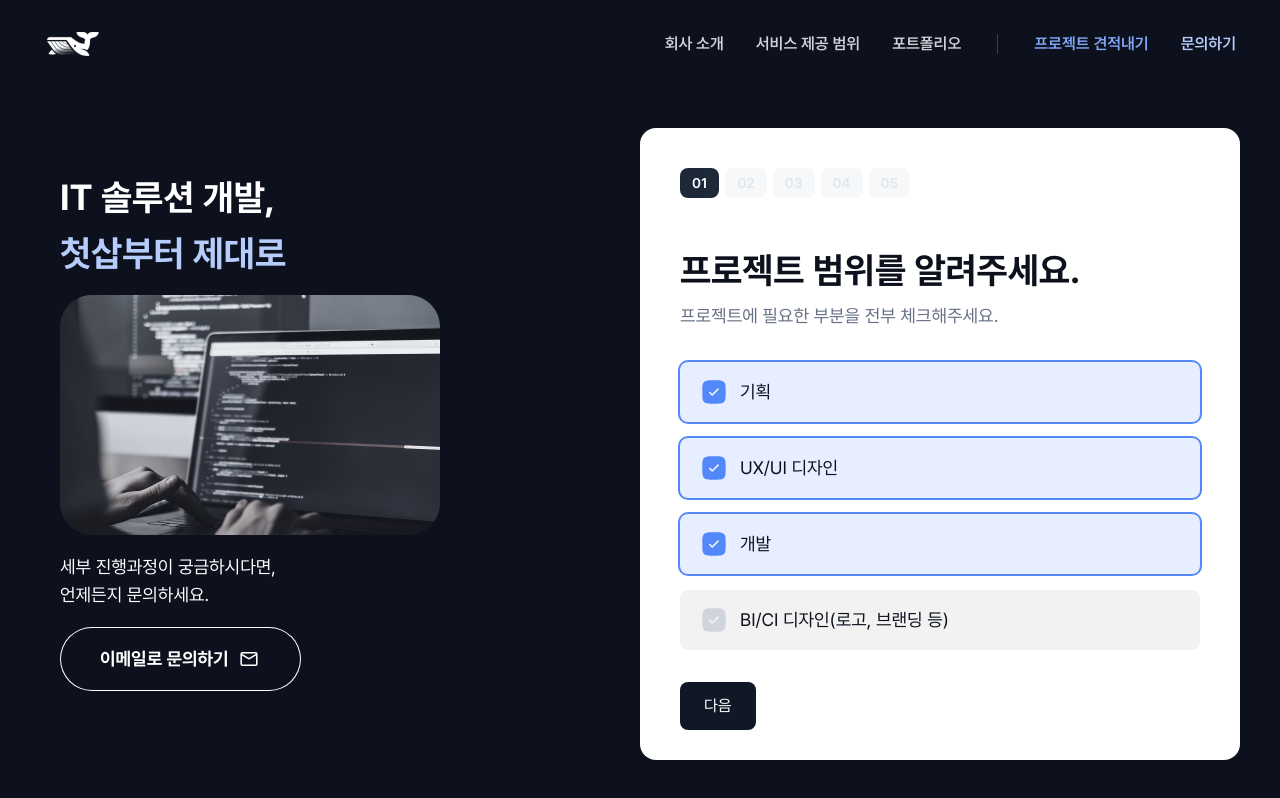
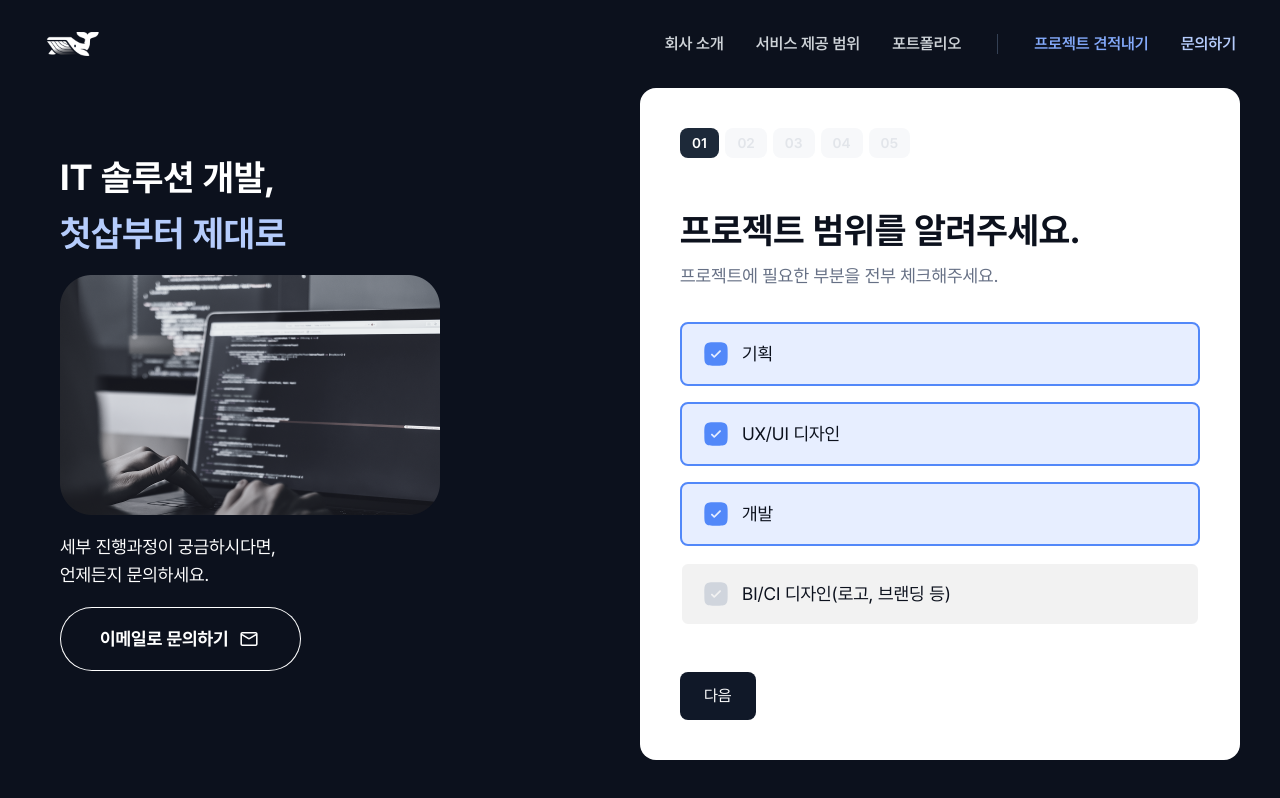
Before and after one commit to Hingoray-Develop/ww-homepage, a Next.js app: page /cost-calculator in a window 1280 px wide. Built offline with nearby package versions, Linux system fonts and the light colour scheme.

Commit message:
Fix layout issues

```diff
--- a/src/app/cost-calculator/CostCalculatorLeft.tsx
+++ b/src/app/cost-calculator/CostCalculatorLeft.tsx
@@ -7,21 +7,13 @@ import MailIcon from "@/assets/icons/line/mail.svg?react";
 import Link from "next/link";
 import { Button } from "@/components";
 
-/**
- * <ai_context>
- * Left-side component for cost-calculator steps,
- * featuring an image, title, and "회사소개서 다운로드" button.
- * Updated to fill ~50% of screen width, no border radius, bigger layout.
- * </ai_context>
- */
-
 export default function CostCalculatorLeft() {
   return (
     <Frame
       col
       w="100%"
       h="100%"
-      alignment="top-left"
+      alignment="center"
       bg={colors.neutral[950]}
       pl={20}
     >
--- a/src/app/cost-calculator/StepFour.tsx
+++ b/src/app/cost-calculator/StepFour.tsx
@@ -3,13 +3,6 @@
 import React, { useState, useEffect } from "react";
 import { Body1, Body2, Frame, Heading2 } from "@/atoms";
 import { colors } from "@/styles";
-
-/**
- * <ai_context>
- * StepFour: with basic email validation
- * - 유효성 검사 후, 잘못된 이메일은 경고 메시지 표시 & 제출 버튼 비활성화
- * </ai_context>
- */
 
 interface CostCalculatorOption {
   durationMin: number;
@@ -102,6 +95,8 @@ export default function StepFour({
   }
 
   return (
+    <>
+      <Frame col w="100%" flex={1} overflow="scroll">
         <div>
           <Heading2 fontColor={colors.neutral[950]} pb={8}>
             연락처를 알려주세요.
@@ -109,7 +104,7 @@ export default function StepFour({
           <Body1 fontColor={colors.neutral[500]} pb={32}>
             작성하신 이메일로 견적서가 보내질 예정이에요.
           </Body1>
-
+        </div>
         <input
           type="email"
           placeholder="이메일"
@@ -121,16 +116,16 @@ export default function StepFour({
             borderRadius: 8,
             marginBottom: 20,
             backgroundColor: colors.neutral[100],
-          outline: `1px solid ${colors.neutral[100]}`,
+            border: `1px solid ${colors.neutral[100]}`,
             color: colors.neutral[950],
           }}
           onFocus={(e) => {
             e.target.style.backgroundColor = colors.neutral[100];
-          e.target.style.outline = `1px solid ${colors.neutral[300]}`;
+            e.target.style.border = `1px solid ${colors.neutral[300]}`;
           }}
           onBlur={(e) => {
             e.target.style.backgroundColor = colors.neutral[100];
-          e.target.style.outline = "none";
+            e.target.style.border = `1px solid ${colors.neutral[100]}`;
           }}
           disabled={isSubmitting}
         />
@@ -140,9 +135,11 @@ export default function StepFour({
           </div>
         )}
 
+        <div>
           <Body2 fontColor={colors.neutral[500]} pb={8}>
             추가 문의 사항이 있으신가요?
           </Body2>
+        </div>
         <textarea
           placeholder="내용을 입력하세요."
           value={additionalNotes}
@@ -154,22 +151,22 @@ export default function StepFour({
             borderRadius: 8,
             marginBottom: 24,
             backgroundColor: colors.neutral[100],
-          outline: `1px solid ${colors.neutral[100]}`,
+            border: `1px solid ${colors.neutral[100]}`,
             resize: "none",
             color: colors.neutral[950],
           }}
           onFocus={(e) => {
             e.target.style.backgroundColor = colors.neutral[100];
-          e.target.style.outline = `1px solid ${colors.neutral[300]}`;
+            e.target.style.border = `1px solid ${colors.neutral[300]}`;
           }}
           onBlur={(e) => {
             e.target.style.backgroundColor = colors.neutral[100];
-          e.target.style.outline = "none";
+            e.target.style.border = `1px solid ${colors.neutral[100]}`;
           }}
           disabled={isSubmitting}
         />
-
-      <Frame pb={40}>
+      </Frame>
+      <Frame pb={40} alignment="left" w="100%">
         <button
           onClick={handleSubmit}
           disabled={isSubmitting || !!emailError || email.length === 0}
@@ -197,6 +194,6 @@ export default function StepFour({
           )}
         </button>
       </Frame>
-    </div>
+    </>
   );
 }
--- a/src/app/cost-calculator/StepOne.tsx
+++ b/src/app/cost-calculator/StepOne.tsx
@@ -50,13 +50,15 @@ export default function StepOne({ scopes, setScopes, onNext }: StepOneProps) {
 
   return (
     <>
-      <Frame col w="100%">
+      <Frame col w="100%" flex={1} overflow="scroll">
+        <div>
           <Heading2 fontColor={colors.neutral[950]} pb={8}>
             프로젝트 범위를 알려주세요.
           </Heading2>
           <Body1 fontColor={colors.neutral[500]}>
             프로젝트에 필요한 부분을 전부 체크해주세요.
           </Body1>
+        </div>
         <Frame col w="100%" gap={16} py={32}>
           {STEP_OPTIONS.map((opt) => {
             const checked = scopes.includes(opt);
@@ -72,9 +74,7 @@ export default function StepOne({ scopes, setScopes, onNext }: StepOneProps) {
                   padding: "16px 20px",
                   borderRadius: 8,
                   cursor: "pointer",
-                  boxShadow: checked
-                    ? "0px 0px 0px 2px #5288F9"
-                    : "0px 0px 0px 2px transparent",
+                  border: checked ? "2px solid #5288F9" : "2px solid #ffffff",
                 }}
               >
                 {checked ? <CheckedIcon /> : <UncheckedIcon />}
@@ -84,7 +84,7 @@ export default function StepOne({ scopes, setScopes, onNext }: StepOneProps) {
           })}
         </Frame>
       </Frame>
-      <Frame pb={40}>
+      <Frame pb={40} alignment="left" w="100%">
         <button
           onClick={onNext}
           disabled={isDisabled}
--- a/src/app/cost-calculator/StepThree.tsx
+++ b/src/app/cost-calculator/StepThree.tsx
@@ -348,19 +348,20 @@ export default function StepThree({
   };
 
   return (
-    <div style={{ position: "relative" }}>
+    <>
+      <Frame col w="100%" flex={1} overflow="scroll">
+        <div>
           <Heading2 fontColor={colors.neutral[950]} pb={8}>
             구현이 필요한 기능을 골라주세요.
           </Heading2>
           <Body1 fontColor={colors.neutral[500]} pb={32}>
             필요한 기능들을 고를수록 정확한 견적을 보내드려요.
           </Body1>
-
+        </div>
         <div style={{ position: "relative" }}>
           <div
             className="hide-scrollbar"
             style={{
-            maxHeight: 450,
               overflowY: "scroll",
               opacity: isOnlyBiCi ? 0.2 : 1,
               pointerEvents: isOnlyBiCi ? "none" : "auto",
@@ -397,7 +398,6 @@ export default function StepThree({
                       subCategoryKey,
                       isSelected
                     );
-
                     return (
                       <div
                         key={subcat.subtitle}
@@ -476,6 +476,7 @@ export default function StepThree({
             </div>
           )}
         </div>
+      </Frame>
 
       {/* 툴팁 렌더링 */}
       {renderTooltip()}
@@ -514,6 +515,6 @@ export default function StepThree({
           </Frame>
         )}
       </Frame>
-    </div>
+    </>
   );
 }
--- a/src/app/cost-calculator/StepTwo.tsx
+++ b/src/app/cost-calculator/StepTwo.tsx
@@ -12,16 +12,6 @@ interface StepTwoProps {
   setBudgetRange: (val: [number, number] | null) => void;
   onNext: () => void;
 }
-
-/**
- * <ai_context>
- * StepTwo: min/max budget range slider with discrete marks,
- * re-implemented so we have 7 equally spaced steps (0~6),
- * each mapped to DISCRETE_VALUES = [500, 1000, 3000, 5000, 7000, 9000, 10000].
- * We track the user's last used slider values so toggling
- * "아직 잘 모르겠어요" off again restores them.
- * </ai_context>
- */
 
 const DISCRETE_VALUES = [500, 1000, 3000, 5000, 7000, 9000, 10000];
 
@@ -90,6 +80,8 @@ export default function StepTwo({
   const STEP_COUNT = DISCRETE_VALUES.length - 1;
 
   return (
+    <>
+      <Frame col w="100%" flex={1} overflow="scroll">
         <div>
           <Heading2 fontColor={colors.neutral[950]} pb={8}>
             예산 범위를 알려주세요.
@@ -97,8 +89,8 @@ export default function StepTwo({
           <Body1 fontColor={colors.neutral[500]}>
             대략적인 예산의 범위를 알려주세요.
           </Body1>
-
-      <Frame col gap={24} py={32} w="100%">
+        </div>
+        <Frame col gap={24} px={12} py={32} w="100%">
           <div
             style={{
               width: "100%",
@@ -164,7 +156,9 @@ export default function StepTwo({
                 );
               }}
             />
-          <div style={{ position: "relative", height: "24px", marginTop: 12 }}>
+            <div
+              style={{ position: "relative", height: "24px", marginTop: 12 }}
+            >
               {labelTexts.map((label, i) => {
                 let leftPercent = (i / STEP_COUNT) * 100;
 
@@ -211,11 +205,11 @@ export default function StepTwo({
           {dontKnow ? <CheckedIcon /> : <UncheckedIcon />}
           아직 잘 모르겠어요.
         </label>
-      <Frame pb={40}>
+      </Frame>
+      <Frame pb={40} alignment="left" w="100%">
         <button
           onClick={onNext}
           style={{
-            marginTop: 24,
             backgroundColor: "#101828",
             color: "#FFFFFF",
             borderRadius: 8,
@@ -227,6 +221,6 @@ export default function StepTwo({
           다음
         </button>
       </Frame>
-    </div>
+    </>
   );
 }
--- a/src/app/cost-calculator/page.tsx
+++ b/src/app/cost-calculator/page.tsx
@@ -141,7 +141,7 @@ export default function CostCalculator() {
   }, []);
 
   // 헤더 높이(88px)와 컨테이너 패딩을 고려한 높이 계산
-  const calculatedHeight = windowHeight - 88 - containerPx * 2;
+  const calculatedHeight = windowHeight - 88 - containerPx;
 
   return (
     <div
@@ -149,9 +149,8 @@ export default function CostCalculator() {
         display: "flex",
         flexDirection: isMobile || isTablet ? "column" : "row",
         width: "100%",
-        height: "100%",
-        minHeight: windowHeight > 0 ? `${windowHeight - 88}px` : "780px",
-        maxHeight: windowHeight > 0 ? `${windowHeight - 88}px` : "780px",
+        height: calculatedHeight, // `${windowHeight - 88}px`,
+        minHeight: "540px",
         paddingRight: containerPx,
         paddingLeft: containerPx,
         gap: isMobile || isTablet ? 24 : 0,
@@ -170,14 +169,14 @@ export default function CostCalculator() {
       <div
         style={{
           width: isMobile || isTablet ? "100%" : "50%",
-          minHeight: calculatedHeight > 0 ? `${calculatedHeight}px` : "642px",
-          maxHeight: calculatedHeight > 0 ? `${calculatedHeight}px` : "820px",
+          display: "flex",
+          flexDirection: "column",
+          height: "100%",
           backgroundColor: "#FFFFFF",
           overflow: "hidden",
           borderRadius: 16,
           paddingLeft: isMobile ? 20 : 40,
           paddingRight: isMobile ? 20 : 40,
-
           margin: isMobile || isTablet ? "0 auto" : undefined,
           maxWidth: isMobile || isTablet ? "600px" : undefined,
           justifyContent: "center",
@@ -186,7 +185,13 @@ export default function CostCalculator() {
       >
         {/* Step indicator */}
         {step <= 4 && (
-          <Frame col w="100%" pt={isMobile ? 24 : 40} pb={isMobile ? 32 : 48}>
+          <div
+            className="flex flex-col w-[100%]"
+            style={{
+              paddingTop: isMobile ? 20 : 40,
+              paddingBottom: isMobile ? 24 : 48,
+            }}
+          >
             <div
               style={{
                 display: "flex",
@@ -239,7 +244,7 @@ export default function CostCalculator() {
                 );
               })}
             </div>
-          </Frame>
+          </div>
         )}
 
         {/* Steps */}
```
Lines whose indentation alone changed are shown as unchanged.
